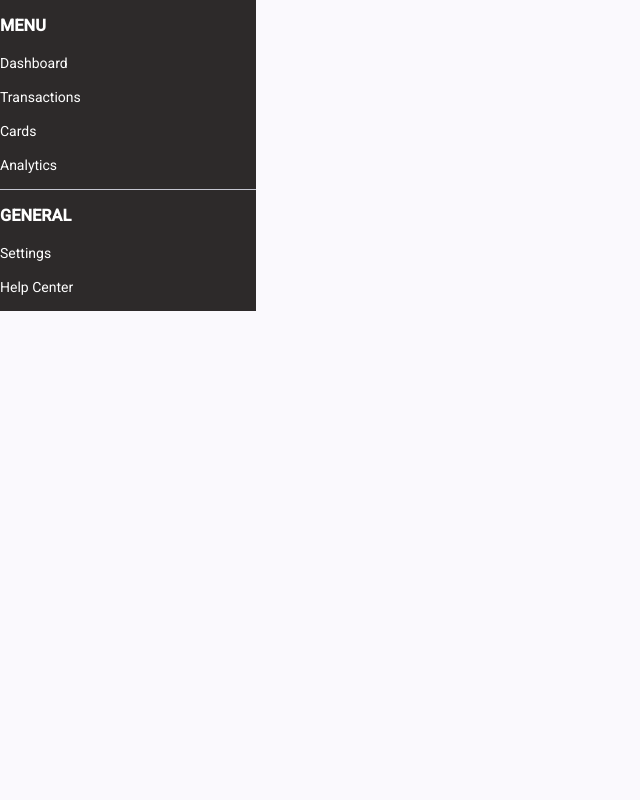
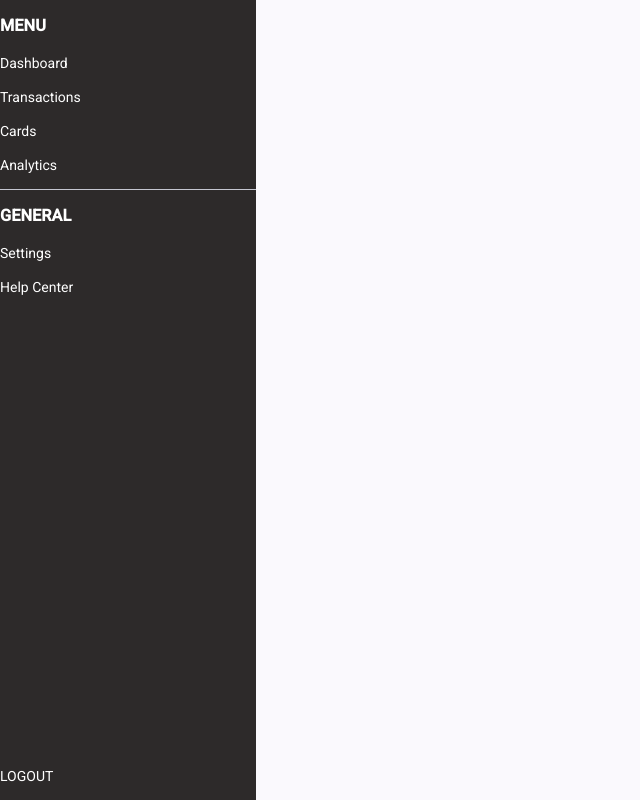
Before and after one commit to reshnaz/BudgetBud, an Angular app: page / in a window 1280 px wide. Shown: the whole page, without its empty margins (0-640 px from the left). Built offline with nearby package versions, Linux system fonts and the light colour scheme.

Commit message:
Made flex changes to sidebar so logout appears at bottom

```diff
--- a/src/app/app.scss
+++ b/src/app/app.scss
@@ -1,6 +1,7 @@
 
 .app-grid {
     display: grid;
+    height: 100vh;
     grid-template-columns: 20vw 80vw;
 }
 
--- a/src/app/layout/sidebar/sidebar.html
+++ b/src/app/layout/sidebar/sidebar.html
@@ -16,4 +16,9 @@
             <p cdkMenuItem>Help Center</p>
         </div>
     </nav>
+    <nav class="last-nav">
+        <div class="bottom" cdkMenu>
+            <p cdkMenuItem>LOGOUT</p>
+        </div>
+    </nav>
 </div>
--- a/src/app/layout/sidebar/sidebar.scss
+++ b/src/app/layout/sidebar/sidebar.scss
@@ -1,3 +1,12 @@
 .sidebar {
+    display: flex;
+    flex-direction: column;
     color: white;
+    height: 100%;
 }
+
+.last-nav {
+    display: flex;
+    flex-direction: column;
+    margin-top: auto;
+}
```
